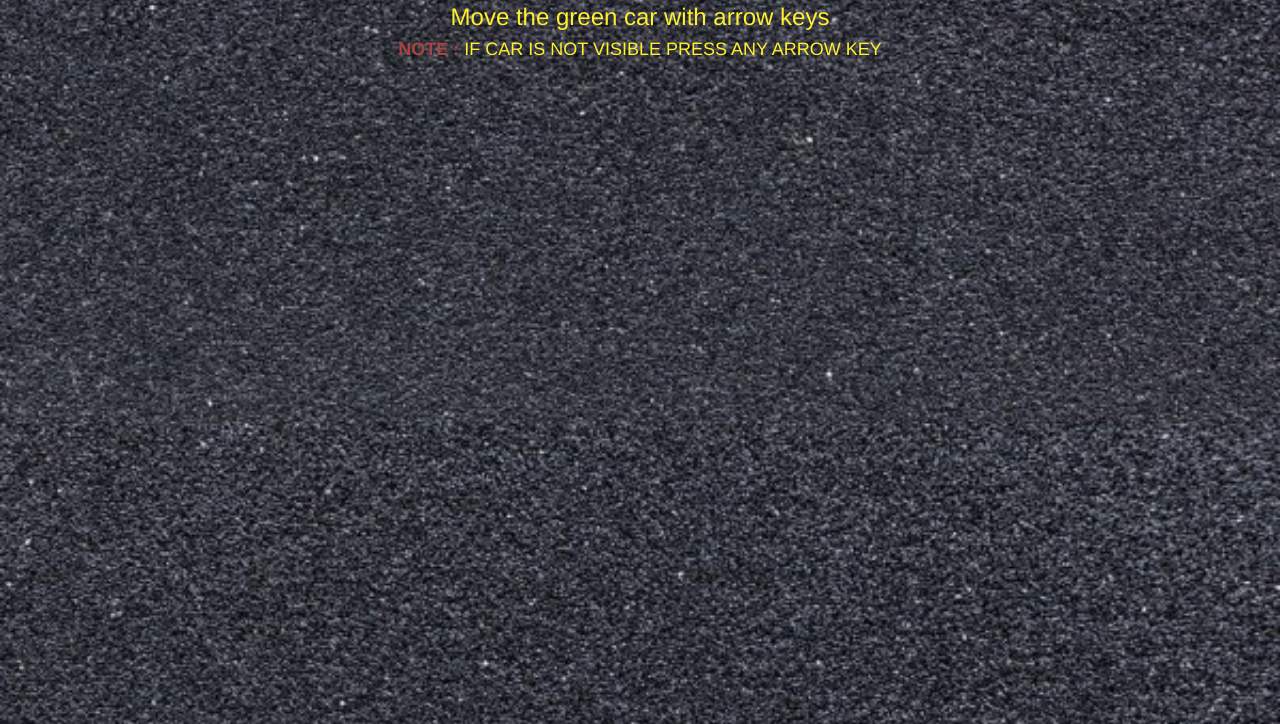
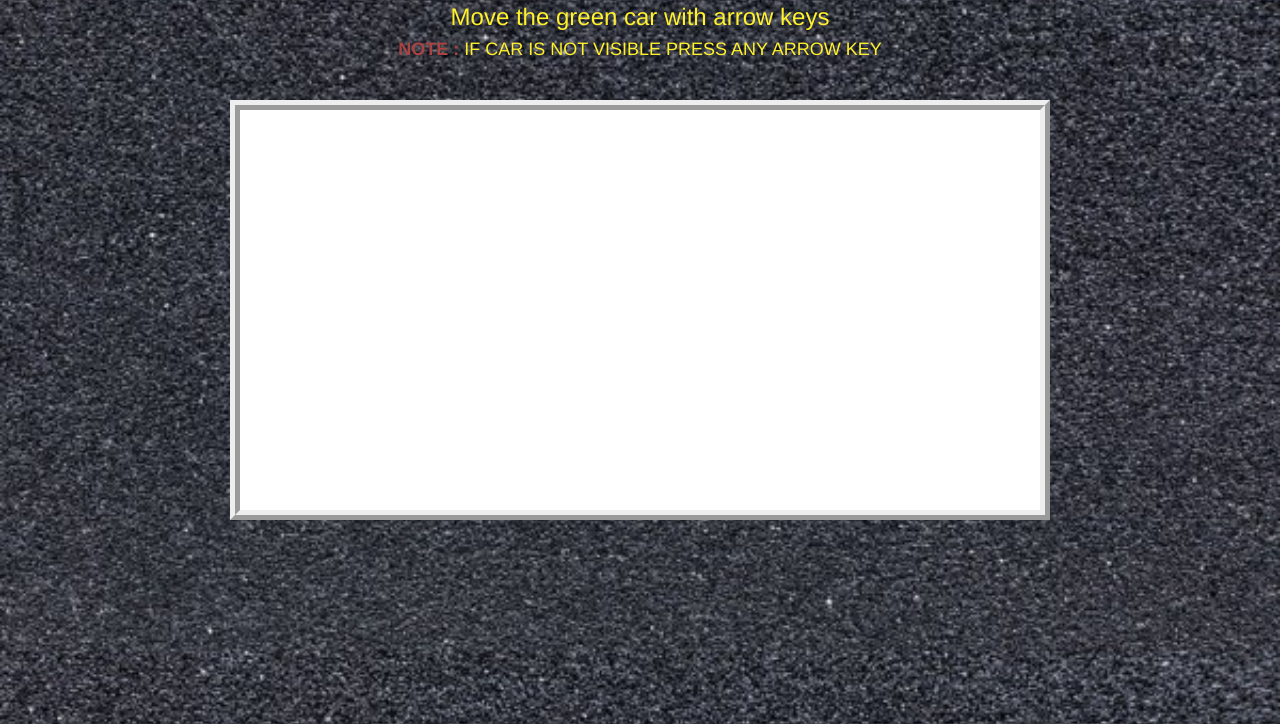
Before and after one commit to Sanika-Tiwari/Project85, a plain HTML site: page index.html in a window 1280 px wide. Shown: the part 76-800 px from the top of the page. Drawn offline with nearby package versions, Linux system fonts and the light colour scheme.

Commit message:
Update index.html

```diff
--- a/index.html
+++ b/index.html
@@ -35,10 +35,7 @@ h1,h3,h4
 <h4>
 	<b class="text-danger">NOTE : </b> IF CAR IS NOT VISIBLE PRESS ANY ARROW KEY
 </h4>
-
-	<!--- Create Canvas--->
-
-
+ <canvas id="myCanvas" height="400" width="800"></canvas>
 </center>
 <script src="main.js">
 </script>
```
